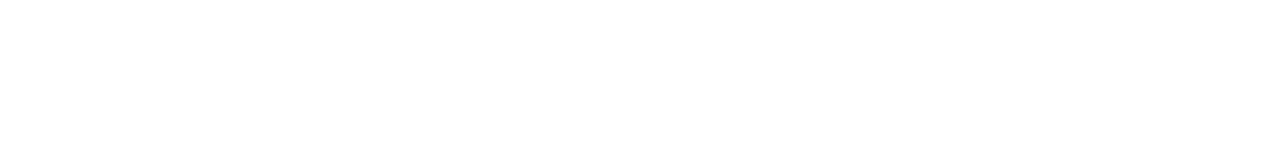
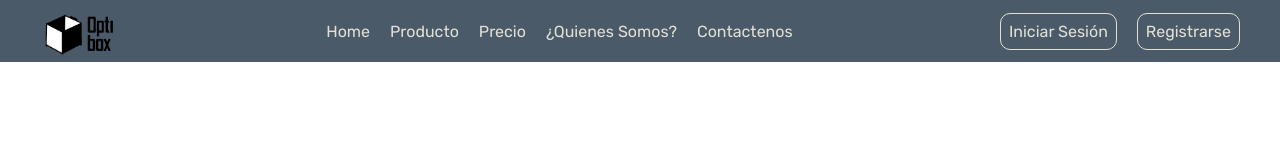
Before and after one commit to gggggonza/trabajo3, a plain HTML site: page index.html in a window 1280 px wide. Drawn offline with Linux system fonts and the light colour scheme.

Commit message:
creando navbar

```diff
--- a/index.html
+++ b/index.html
@@ -6,5 +6,27 @@
     <link href="style.css" rel="stylesheet" />
     <title>OptiBox</title>
   </head>
-  <body></body>
+  <body>
+    <header>
+      <nav class="navbar">
+        <a href="#"
+          ><img
+            src="./img/logo/optibox_page-0001.png"
+            alt="logo"
+            class="navbar__logo"
+        /></a>
+        <ul class="navbar__ul">
+          <li><a href="#">Home</a></li>
+          <li><a href="#">Producto</a></li>
+          <li><a href="#">Precio</a></li>
+          <li><a href="#">¿Quienes Somos?</a></li>
+          <li><a href="#">Contactenos</a></li>
+        </ul>
+        <ul class="navbar__ul">
+          <li><a href="#" class="navbar__ul--login">Iniciar Sesión</a></li>
+          <li><a href="#" class="navbar__ul--login">Registrarse</a></li>
+        </ul>
+      </nav>
+    </header>
+  </body>
 </html>
--- a/style.css
+++ b/style.css
@@ -0,0 +1,44 @@
+@import url("https://fonts.googleapis.com/css2?family=Rubik:ital,wght@0,400;0,700;1,400&display=swap");
+
+:root {
+  --background: #4a5a69;
+  --primary: #e2e0d5;
+  --secondary: #54a6a8;
+}
+* {
+  margin: 0;
+  padding: 0;
+  box-sizing: border-box;
+  list-style: none;
+  text-decoration: none;
+  font-family: "Rubik";
+  color: var(--primary);
+}
+
+/** HEADER **/
+
+.navbar {
+  display: flex;
+  flex-direction: row;
+  text-align: center;
+  align-items: center;
+  justify-content: space-between;
+  padding: 0px 40px;
+  background-color: var(--background);
+}
+
+.navbar__ul {
+  display: flex;
+  gap: 20px;
+}
+
+.navbar__ul--login {
+  border: 1px solid var(--primary);
+  border-radius: 10px;
+  padding: 8px;
+}
+
+.navbar__logo {
+  height: 58px;
+  width: 79px;
+}
```
Also changed, not shown: img/logo/optibox_page-0001.png (added).
